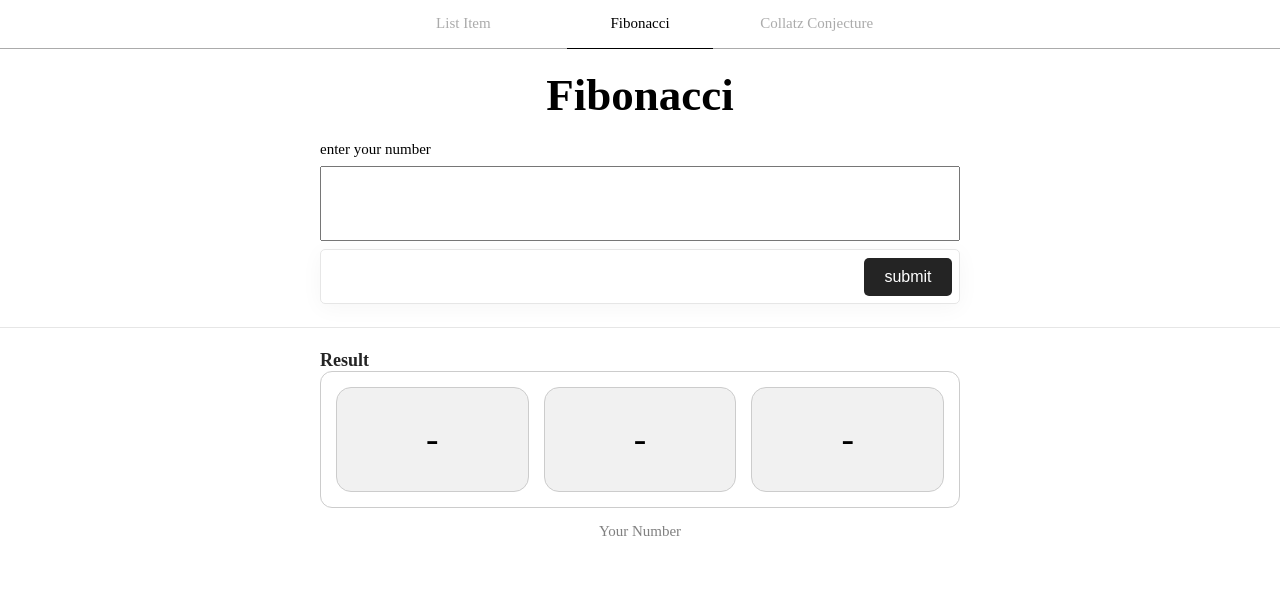
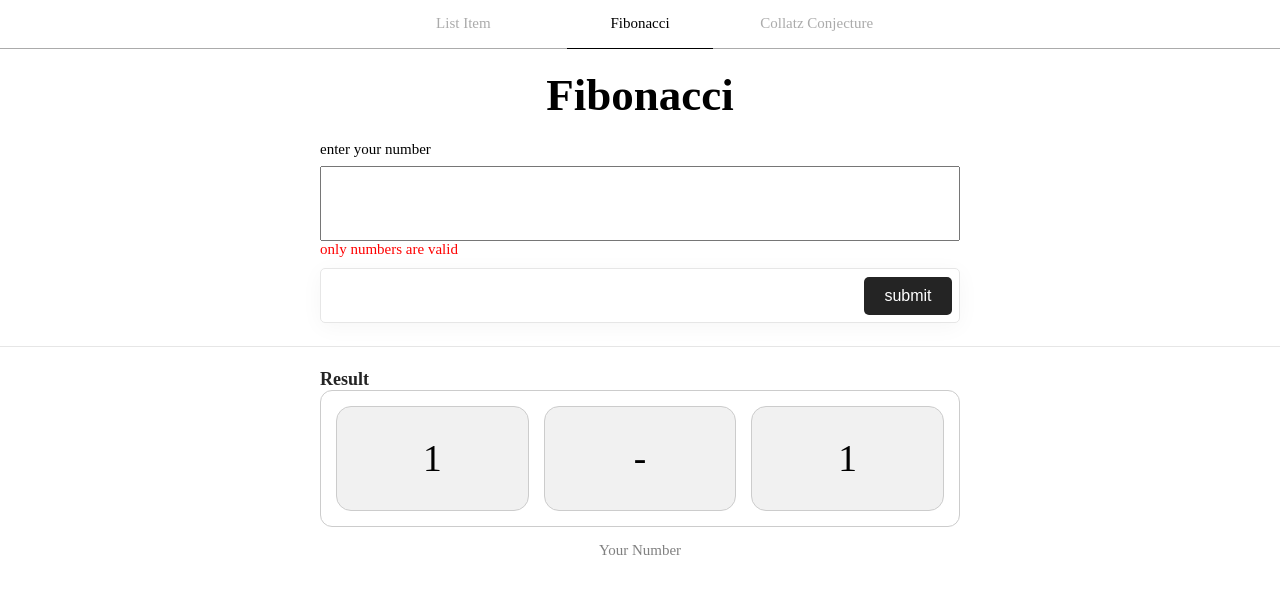
Before and after one commit to Faraz1995/nak-challenge, a React (Vite) app: page /fibonacci in a window 1280 px wide. Both pictures are taken after typing "Sample" into the empty fields and a click on the button "submit". Shown: the top 594 px of the page. Built offline with nearby package versions, Linux system fonts and the light colour scheme.

Commit message:
feat: complete fibonacci page

```diff
--- a/src/components/LargeInput.tsx
+++ b/src/components/LargeInput.tsx
@@ -1,10 +1,11 @@
-import React from 'react'
+import React, { useState } from 'react'
 import { css } from '@emotion/react'
 
 interface LargeInputProps extends React.InputHTMLAttributes<HTMLInputElement> {
   label?: string
   value: string
   onChange: (event: React.ChangeEvent<HTMLInputElement>) => void
+  onKeyPress?: (event: React.KeyboardEvent<HTMLInputElement>) => void
 }
 
 const inputStyles = css`
@@ -12,23 +13,46 @@ const inputStyles = css`
   padding: 12px 20px;
   height: 5rem;
   margin: 8px 0;
+  margin-bottom: 0;
   box-sizing: border-box;
   font-size: 3rem;
   text-align: center;
 `
 
-const LargeInput: React.FC<LargeInputProps> = ({ label, value, onChange, ...props }) => {
+const errorStyles = css`
+  color: red;
+  margin-bottom: 10px;
+`
+
+const LargeInput: React.FC<LargeInputProps> = ({
+  label,
+  value,
+  onChange,
+  onKeyPress,
+  ...props
+}) => {
+  const [error, setError] = useState(false)
   const handleChange = (event: React.ChangeEvent<HTMLInputElement>) => {
     const newValue = event.target.value
     // Only update state if the new value is a valid number
     if (/^\d*\.?\d*$/.test(newValue)) {
       onChange(event)
+      setError(false)
+    } else {
+      setError(true)
     }
   }
   return (
     <div>
       {label && <label>{label}</label>}
-      <input css={inputStyles} value={value} onChange={handleChange} {...props} />
+      <input
+        css={inputStyles}
+        value={value}
+        onKeyPress={onKeyPress}
+        onChange={handleChange}
+        {...props}
+      />
+      {error && <p css={errorStyles}>only numbers are valid</p>}
     </div>
   )
 }
--- a/src/pages/Fibonacci.tsx
+++ b/src/pages/Fibonacci.tsx
@@ -1,13 +1,61 @@
-import React, { useState } from 'react'
+import React, { useEffect, useState } from 'react'
 import styles from './algorithm.module.css'
 import LargeInput from '../components/LargeInput'
 import Button from '../components/Button'
 import Card from '../components/Card'
 const Fibonacci = () => {
   const [input, setInput] = useState('')
+  const [result, setResult] = React.useState<[string, string]>(['-', '-'])
+
+  useEffect(() => {
+    setResult(['-', '-'])
+  }, [input])
+
+  const generateFibonacciUpTo = (limit: number): number[] => {
+    const fibonacciSequence = [0, 1]
+    let next =
+      fibonacciSequence[fibonacciSequence.length - 1] +
+      fibonacciSequence[fibonacciSequence.length - 2]
+
+    while (next <= limit) {
+      fibonacciSequence.push(next)
+      next =
+        fibonacciSequence[fibonacciSequence.length - 1] +
+        fibonacciSequence[fibonacciSequence.length - 2]
+    }
+
+    return fibonacciSequence
+  }
+
+  const findPrevAndNextFibonacci = (num: number): [string, string] => {
+    const fibonacciSeq = generateFibonacciUpTo(num)
+    let previous = 0
+    let next = 1
+    const indexNum = fibonacciSeq.indexOf(num)
+    if (indexNum !== -1) {
+      previous = fibonacciSeq[indexNum - 1] ? fibonacciSeq[indexNum - 1] : 0
+      next = previous === 0 ? 1 : previous + num
+    } else {
+      previous = fibonacciSeq[fibonacciSeq.length - 1]
+      next = fibonacciSeq[fibonacciSeq.length - 1] + fibonacciSeq[fibonacciSeq.length - 2]
+    }
+
+    return [previous.toString(), next.toString()]
+  }
 
   const calculateFibonacci = () => {
-    console.log('hi')
+    const answer = findPrevAndNextFibonacci(parseInt(input))
+    setResult(answer)
+  }
+
+  const handleInputChange = (e: React.ChangeEvent<HTMLInputElement>) => {
+    setInput(e.target.value)
+  }
+
+  const handleKeyPress = (e: React.KeyboardEvent<HTMLInputElement>) => {
+    if (e.key === 'Enter') {
+      calculateFibonacci()
+    }
   }
   return (
     <div className={styles.container}>
@@ -16,7 +64,8 @@ const Fibonacci = () => {
         <LargeInput
           label='enter your number'
           value={input}
-          onChange={(e) => setInput(e.target.value)}
+          onChange={handleInputChange}
+          onKeyPress={handleKeyPress}
         />
       </div>
       <div className={styles.btnContainer}>
@@ -27,9 +76,9 @@ const Fibonacci = () => {
       <div className={styles.resultContainer}>
         <p className={styles.resultTitle}>Result</p>
         <div className={styles.numbersContainer}>
-          <Card />
+          <Card text={result[0].toString()} />
           <Card text={input} />
-          <Card />
+          <Card text={result[1].toString()} />
         </div>
       </div>
       <p className={styles.number}>Your Number</p>
```
